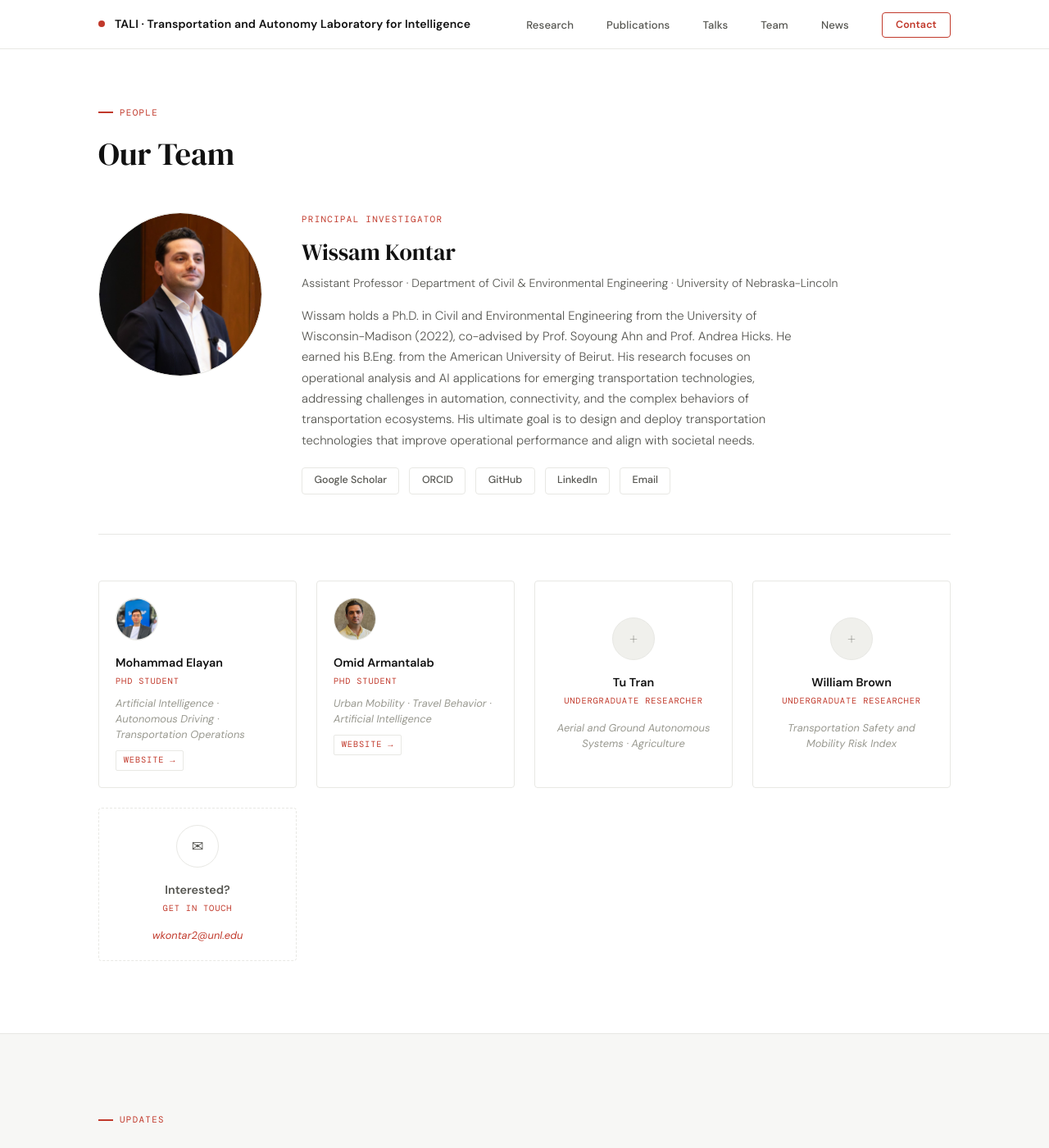
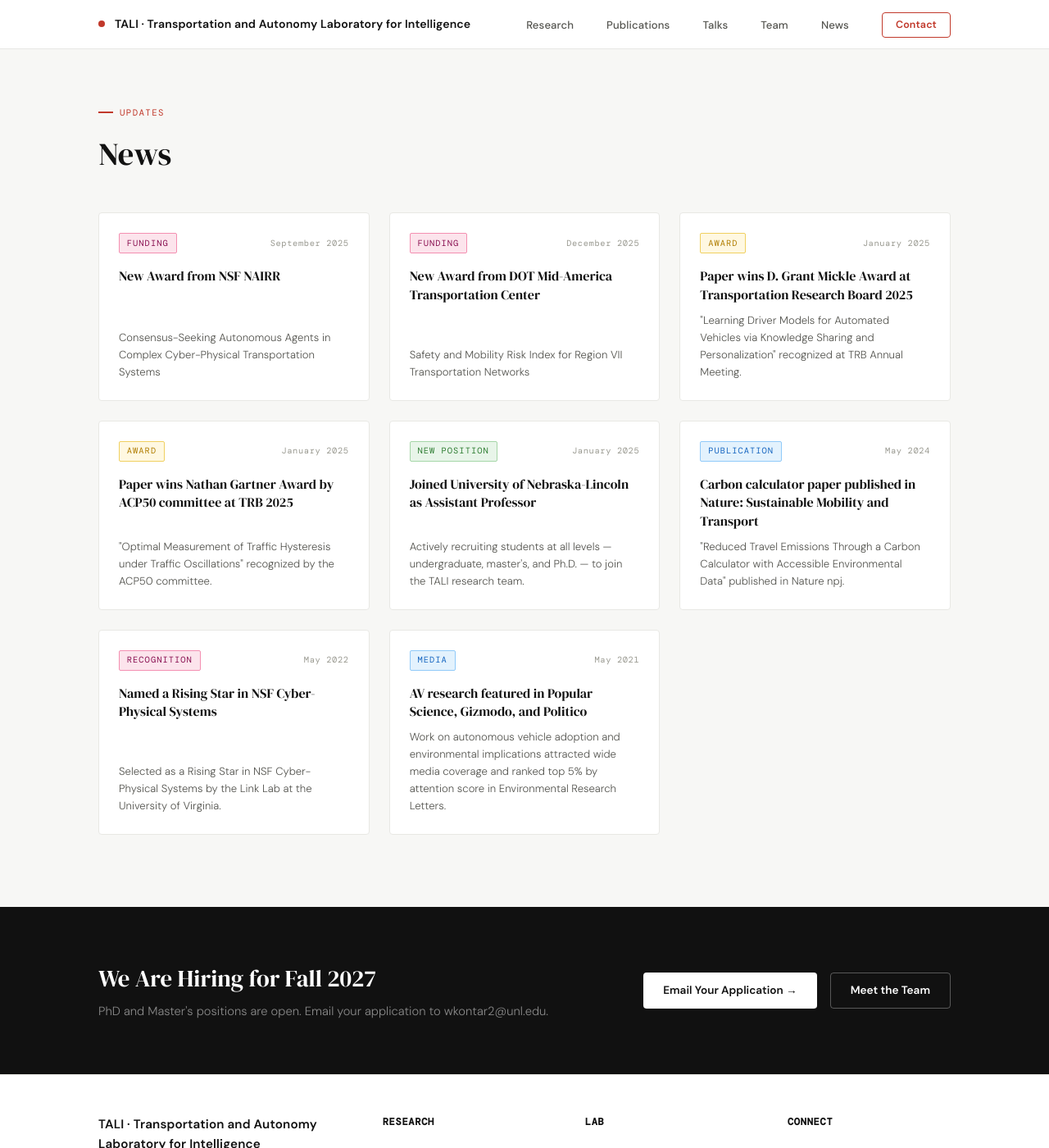
Before and after one commit to wissamkontar/wissamkontar.github.io, a Jekyll site: the page built from index.html, in a window 1280 px wide and 1400 px high, scrolled down 7916 px. Shown: the whole window at 82% size. Built offline with Jekyll 4.4.1, drawn with Linux system fonts in a browser that asks for light colours; some of the changed text lies outside the part shown.

Commit message:
Move the team to its own page with current members, alumni and a hiring notice
Co-Authored-By: Claude Fable 5.2 <noreply@anthropic.com>
Claude-Session: https://claude.ai/code/session_01Lzm3hfbMCCSUqxQdsXPYQj

```diff
--- a/_layouts/default.html
+++ b/_layouts/default.html
@@ -25,7 +25,7 @@
       <li><a href="/#research">Research</a></li>
       <li><a href="/#publications">Publications</a></li>
       <li><a href="/#talks">Talks</a></li>
-      <li><a href="/#team">Team</a></li>
+      <li><a href="/team/">Team</a></li>
       <li><a href="/#news">News</a></li>
       <li><a href="mailto:{{ site.email }}" class="nav-cta">Contact</a></li>
     </ul>
@@ -38,12 +38,12 @@
   <div class="container">
     <div class="cta-inner fade-in">
       <div class="cta-text">
-        <h2>Interested in Joining or Collaborating?</h2>
-        <p>We welcome PhD applicants, postdoc inquiries, and research partnerships.</p>
+        <h2>We Are Hiring for Fall 2027</h2>
+        <p>PhD and Master's positions are open. Email your application to {{ site.email }}.</p>
       </div>
       <div class="cta-actions">
-        <a href="mailto:{{ site.email }}" class="btn btn-white">Get in Touch →</a>
-        <a href="/#team" class="btn btn-outline-white">Open Positions</a>
+        <a href="mailto:{{ site.email }}?subject=Application%20for%20Fall%202027" class="btn btn-white">Email Your Application →</a>
+        <a href="/team/" class="btn btn-outline-white">Meet the Team</a>
       </div>
     </div>
   </div>
@@ -68,7 +68,7 @@
         <ul>
           <li><a href="/publications/">Publications</a></li>
           <li><a href="/#talks">Talks</a></li>
-          <li><a href="/#team">Team</a></li>
+          <li><a href="/team/">Team</a></li>
           <li><a href="/#news">News</a></li>
         </ul>
       </div>
--- a/index.html
+++ b/index.html
@@ -117,59 +117,6 @@ layout: default
 
 <div class="divider"></div>
 
-<!-- ───────── Team (members: _data/team.yml) ───────── -->
-<section class="section" id="team">
-  <div class="container">
-    <div class="section-header fade-in">
-      <div class="label">People</div>
-      <div class="section-header-row">
-        <h2 class="section-title">Our Team</h2>
-      </div>
-    </div>
-
-    <div class="pi-row fade-in">
-      <div class="pi-photo">
-        <img src="/images/wissam.jpeg" alt="Wissam Kontar">
-      </div>
-      <div>
-        <div class="pi-role">Principal Investigator</div>
-        <div class="pi-name">Wissam Kontar</div>
-        <div class="pi-affil">Assistant Professor · Department of Civil &amp; Environmental Engineering · University of Nebraska-Lincoln</div>
-        <p class="pi-bio">Wissam holds a Ph.D. in Civil and Environmental Engineering from the University of Wisconsin-Madison (2022), co-advised by Prof. Soyoung Ahn and Prof. Andrea Hicks.
-          He earned his B.Eng. from the American University of Beirut. His research focuses on operational analysis and AI applications for emerging transportation technologies, addressing challenges in automation, connectivity, and the complex behaviors of transportation ecosystems.
-          His ultimate goal is to design and deploy transportation technologies that improve operational performance and align with societal needs.</p>
-        <div class="pi-links">
-          <a href="{{ site.links.scholar }}" target="_blank" rel="noopener noreferrer" class="pi-link">Google Scholar</a>
-          <a href="{{ site.links.orcid }}" target="_blank" rel="noopener noreferrer" class="pi-link">ORCID</a>
-          <a href="{{ site.links.github }}" target="_blank" rel="noopener noreferrer" class="pi-link">GitHub</a>
-          <a href="{{ site.links.linkedin }}" target="_blank" rel="noopener noreferrer" class="pi-link">LinkedIn</a>
-          <a href="mailto:{{ site.email }}" class="pi-link">Email</a>
-        </div>
-      </div>
-    </div>
-
-    <div class="team-grid fade-in">
-      {% for m in site.data.team %}
-      <div class="member-card{% unless m.photo %} centered{% endunless %}">
-        <div class="member-avatar">{% if m.photo %}<img src="/images/{{ m.photo }}" alt="{{ m.name }} - {{ m.role }}" loading="lazy">{% else %}+{% endif %}</div>
-        <div class="member-name">{{ m.name }}</div>
-        <div class="member-role">{{ m.role }}</div>
-        <div class="member-focus">{{ m.focus }}</div>
-        {% if m.link %}<a href="{{ m.link }}" target="_blank" rel="noopener noreferrer" class="member-link">Website →</a>{% endif %}
-      </div>
-      {% endfor %}
-      <div class="member-card centered join">
-        <div class="member-avatar">✉</div>
-        <div class="member-name">Interested?</div>
-        <div class="member-role">Get in touch</div>
-        <div class="member-focus"><a href="mailto:{{ site.email }}">{{ site.email }}</a></div>
-      </div>
-    </div>
-  </div>
-</section>
-
-<div class="divider"></div>
-
 <!-- ───────── News (content: _data/news.yml) ───────── -->
 <section class="section" id="news">
   <div class="container">
```
Also changed, not shown: _data/team.yml (+28 -7 lines), _includes/member.html (added, +9 -0 lines), team.html (added, +82 -0 lines).
